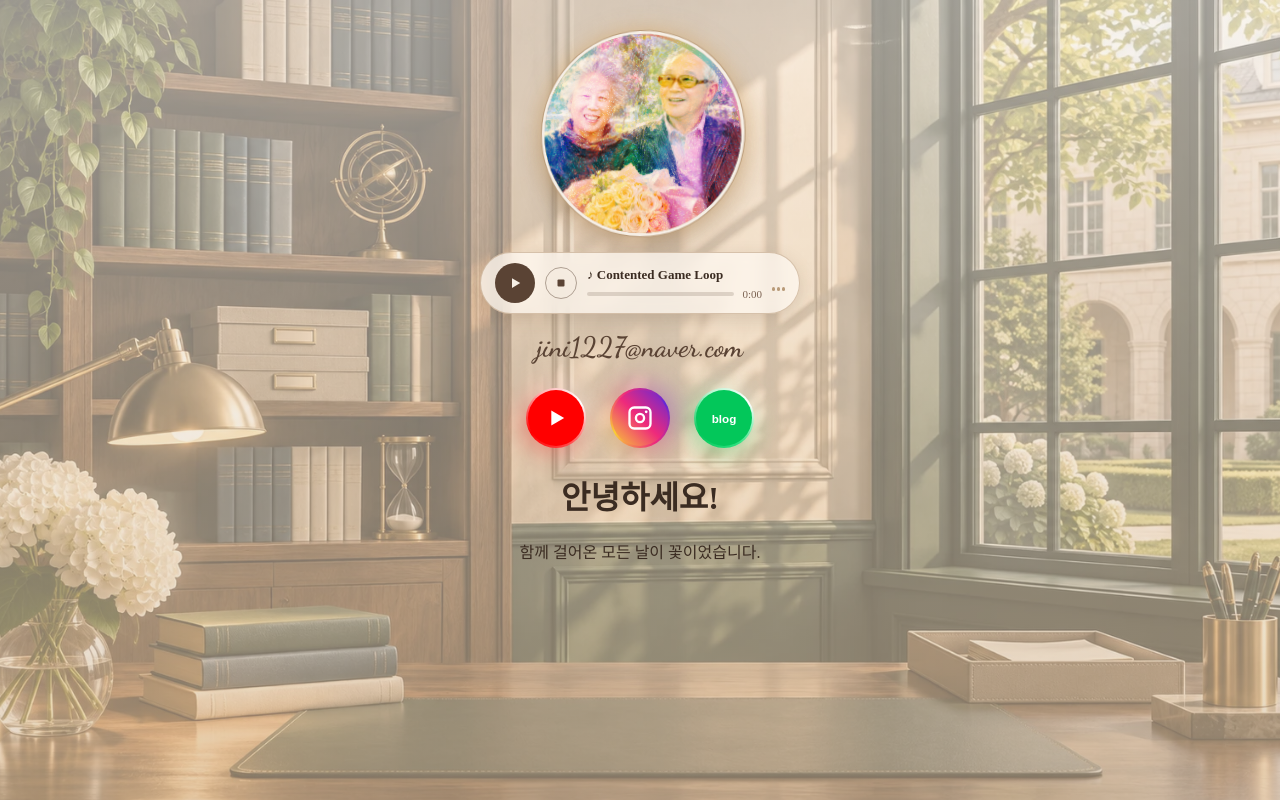
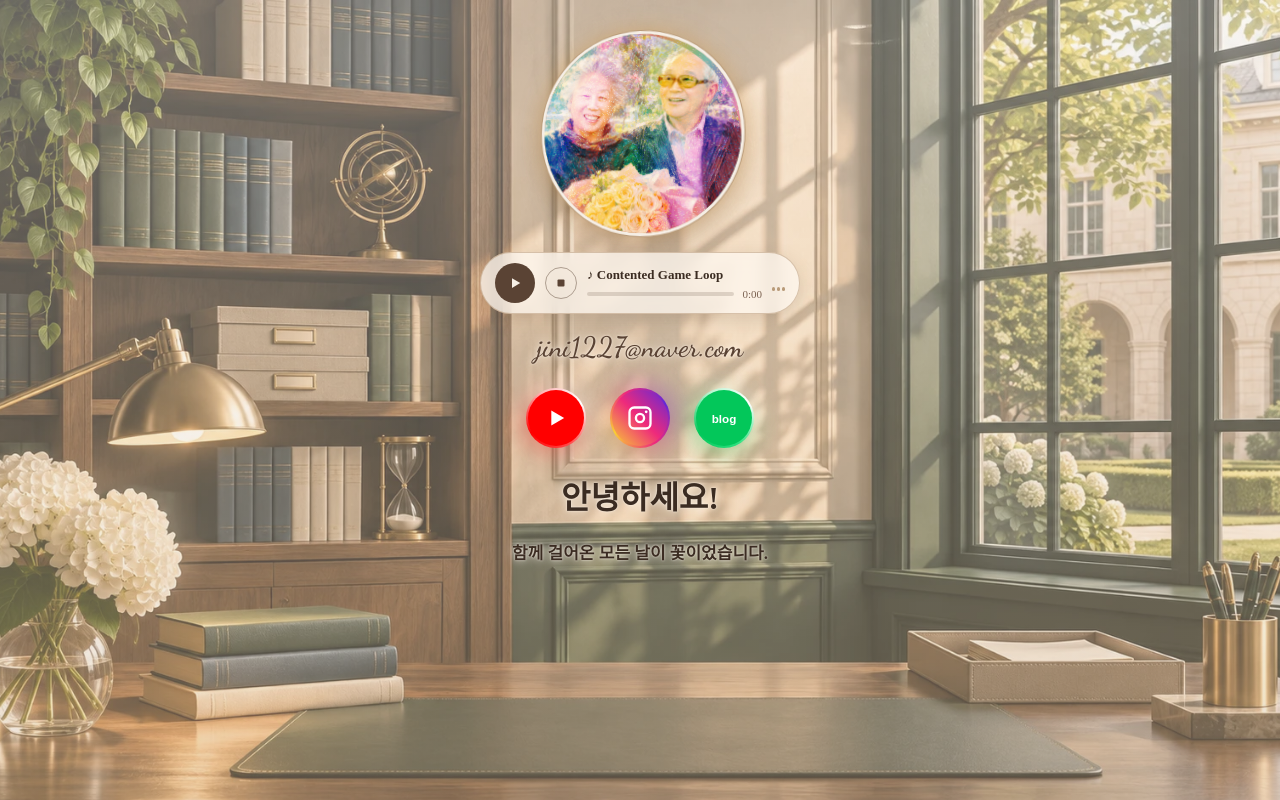
Before and after one commit to jiniya1227/my-first-home, a plain HTML site: page index.html in a window 1280 px wide. Drawn offline with Linux system fonts and the light colour scheme.

Commit message:
배경 그림을 더 또렷하게, 글자 가독성 보강
- 베이지 반투명 막을 약 60%에서 40%로 낮춤
- 글자 뒤에 밝은 빛 그림자, 아래 문장 17px·굵게

Co-Authored-By: Claude Opus 5.5 <noreply@anthropic.com>

```diff
--- a/index.html
+++ b/index.html
@@ -14,6 +14,8 @@
       background-color: #efe5d8;
       color: #3b2c22;
       text-align: center;
+      /* 배경 그림이 또렷해진 만큼, 글자 뒤에 밝은 빛을 살짝 깔아 잘 읽히게 해요 */
+      text-shadow: 0 0 10px rgba(255, 248, 238, 0.95), 0 0 2px rgba(255, 248, 238, 0.9);
     }
     /* 배경 그림: 화면에 고정해 두고, 위에 베이지색을 반쯤 비치게 덮어 글자가 잘 읽히게 해요 */
     body::before {
@@ -22,7 +24,7 @@
       inset: 0;
       z-index: -1;
       background:
-        linear-gradient(180deg, rgba(246, 239, 230, 0.62) 0%, rgba(232, 218, 199, 0.55) 55%, rgba(214, 192, 164, 0.62) 100%),
+        linear-gradient(180deg, rgba(246, 239, 230, 0.42) 0%, rgba(232, 218, 199, 0.36) 55%, rgba(214, 192, 164, 0.42) 100%),
         url("background.webp") center / cover no-repeat;
     }
     .profile {
@@ -203,6 +205,16 @@
     .blog-btn svg text {
       font-family: Arial, sans-serif;
       font-weight: 900;
+    }
+
+    .message {
+      font-size: 17px;
+      font-weight: 600;
+    }
+
+    /* 버튼·플레이어 안 글자에는 빛 그림자를 빼요 */
+    .icon-row, .player {
+      text-shadow: none;
     }
 
     /* ===== 배경 음악 플레이어 ===== */
@@ -394,7 +406,7 @@
   </div>
 
   <h1>안녕하세요!</h1>
-  <p>함께 걸어온 모든 날이 꽃이었습니다.</p>
+  <p class="message">함께 걸어온 모든 날이 꽃이었습니다.</p>
 
   <script>
     var reduceMotion = window.matchMedia('(prefers-reduced-motion: reduce)').matches;
```
